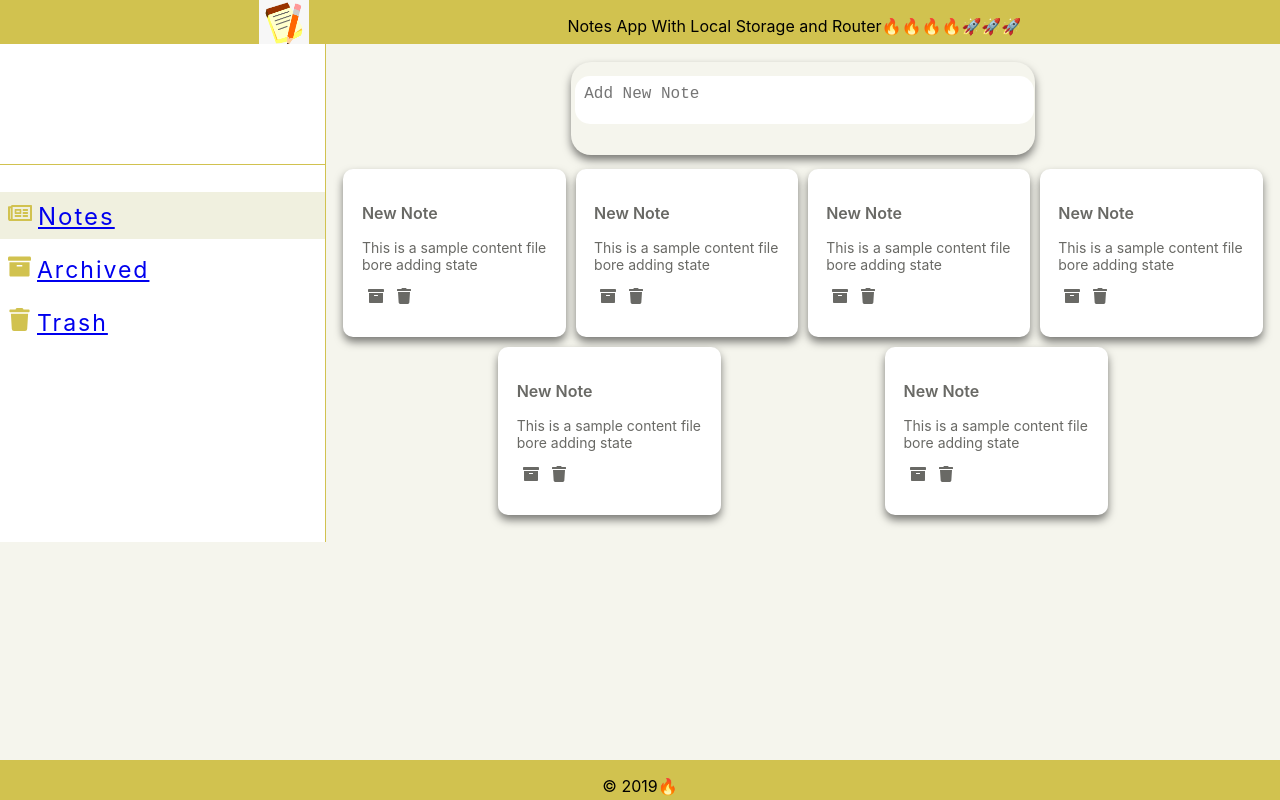
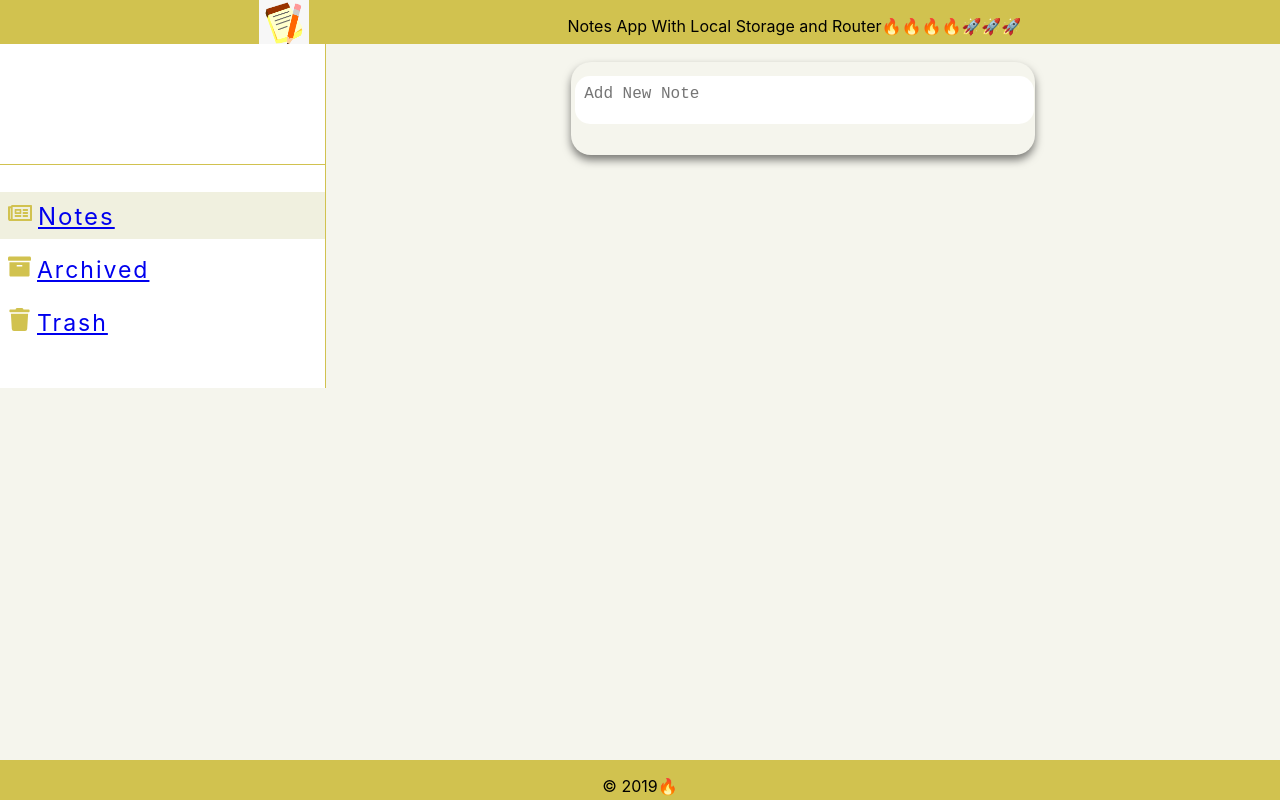
Before and after one commit to dfrempah/react-notes-app, a React (Create React App) app: page / in a window 1280 px wide. Built offline with nearby package versions, Linux system fonts and the light colour scheme.

Commit message:
added note creation and dynamic rendering in different pages

```diff
--- a/package.json
+++ b/package.json
@@ -7,7 +7,9 @@
     "react-dom": "^16.9.0",
     "react-icons": "^3.7.0",
     "react-router-dom": "^5.1.2",
-    "react-scripts": "3.1.2"
+    "react-scripts": "3.1.2",
+    "uniqid": "^5.0.3",
+    "uuid": "^3.3.3"
   },
   "scripts": {
     "start": "react-scripts start",
--- a/src/Pages/Archived.js
+++ b/src/Pages/Archived.js
@@ -1,16 +1,34 @@
-import React from "react";
+import React, { useContext } from "react";
+import uniqid from "uniqid";
 import { GoFile } from "react-icons/go";
+import { Note } from "../components/Note";
+import { NotesContext } from "../context/Index";
 
-export const Archived = () => (
+export const Archived = () => {
+  const { notes } = useContext(NotesContext);
+  const archived = [];
+  console.log(notes);
+
+  notes.map(note => {
+    if (note.archived) {
+      archived.push(note);
+    }
+  });
+
+  return (
     <div className="pages-page">
       <div className="pages-heading">
         <h3>Archives</h3>
       </div>
+
       <div className="pages-content">
+        {JSON.stringify(notes)}
         <GoFile size="70px" className="pages-center-icon" />
         <p style={{ textAlign: "center" }}>
           Archives Empty, add notes to archives to get started!
         </p>
       </div>
+      {JSON.stringify(archived)}
     </div>
   );
+};
--- a/src/Pages/Notes.js
+++ b/src/Pages/Notes.js
@@ -1,18 +1,37 @@
-import React from "react";
+import React, { useContext } from "react";
+import uniqid from "uniqid";
+import { NotesContext } from "../context/Index";
 import { Note } from "../components/Note";
 import { TextArea } from "../components/TextArea";
 
 export const Notes = () => {
+  const { notes } = useContext(NotesContext);
+
+  const onArchiveButtonClick = index => {
+    console.log(index + " archived");
+    // console.log(+"archived");
+  };
+
+  const onTrashButtonClick = index => {
+    console.log(index + " Trashed");
+  };
   return (
     <div>
-      <div className="text-holder">{<TextArea />}</div>
+      <div className="text-holder">
+        <TextArea />
+      </div>
+
       <div className="note-holder">
-        <Note />
-        <Note />
-        <Note />
-        <Note />
-        <Note />
-        <Note />
+        {notes.map(note => (
+          <Note
+            title={note.title}
+            content={note.content}
+            key={note.key}
+            index={note.key}
+            onArchive={onArchiveButtonClick}
+            onTrash={onTrashButtonClick}
+          />
+        ))}
       </div>
     </div>
   );
--- a/src/components/Note.js
+++ b/src/components/Note.js
@@ -1,18 +1,18 @@
 import React from "react";
 import { FaTrash, FaArchive } from "react-icons/fa";
 
-export const Note = () => {
+export const Note = props => {
   return (
     <div className="note-card">
-      <p>New Note</p>
-      <p>This is a sample content file bore adding state</p>
+      <p>{props.title}</p>
+      <p>{props.content}</p>
       <div className="card-buttons">
-        <button>
+        <button onClick={() => props.onArchive(props.index)}>
           <span>
             <FaArchive />
           </span>
         </button>
-        <button>
+        <button onClick={() => props.onTrash(props.index)}>
           <span>
             <FaTrash />
           </span>
--- a/src/components/SideBar.js
+++ b/src/components/SideBar.js
@@ -1,10 +1,7 @@
 import React, { useContext } from "react";
 import { FaRegNewspaper, FaArchive, FaTrash } from "react-icons/fa";
 import { SettingsContext } from "../context/Index";
-import { BrowserRouter as Router, Route, Link, Switch } from "react-router-dom";
-import { Archived } from "../Pages/Archived";
-import { Trash } from "../Pages/Trash";
-import { Notes } from "../Pages/Notes";
+import { Link } from "react-router-dom";
 
 export const SideBar = () => {
   const settings = useContext(SettingsContext);
--- a/src/components/TextArea.js
+++ b/src/components/TextArea.js
@@ -1,28 +1,37 @@
-import React, { useState } from "react";
+import React, { useState, useContext } from "react";
+import uniqid from "uniqid";
 import { Button } from "./Button";
+import { NotesContext } from "../context/Index";
 
 export const TextArea = () => {
   const [isFocused, setIsFocused] = useState(false);
   const [content, setContent] = useState(undefined);
   const [title, setTitle] = useState(undefined);
-  // const notes = useRef(null)
+  const { notes, addNote } = useContext(NotesContext);
 
   const handleFocus = () => {
-    console.log(isFocused);
     setIsFocused(true);
-    console.log(isFocused);
-  };
-
-  const handleBlur = () => {
-    //nothing
   };
 
   const onCloseButtonClick = () => {
-    console.log("I have been clicked");
     if (content !== undefined || title !== undefined) {
-      console.log("create card");
+      saveNow();
     }
     setIsFocused(false);
+    setContent(undefined);
+    setTitle(undefined);
+    setIsFocused(false);
+  };
+
+  const saveNow = () => {
+    const newNote = {
+      title,
+      content,
+      archived: true,
+      trashed: false,
+      key: uniqid()
+    };
+    addNote([...notes, newNote]);
   };
 
   return (
@@ -32,7 +41,6 @@ export const TextArea = () => {
           <div className="text-title">
             <textarea
               onFocus={handleFocus}
-              onBlur={handleBlur}
               className="double-title"
               value={title}
               onChange={event => setTitle(event.target.value)}
@@ -43,7 +51,6 @@ export const TextArea = () => {
           <div className="text-content">
             <textarea
               onFocus={handleFocus}
-              onBlur={handleBlur}
               value={content}
               onChange={event => setContent(event.target.value)}
               placeholder="Enter note here..."
@@ -56,7 +63,6 @@ export const TextArea = () => {
         <div className="singleton">
           <textarea
             onFocus={handleFocus}
-            onBlur={handleBlur}
             className={isFocused ? "textarea-focused" : "textarea"}
             value={content}
             onChange={event => setContent(event.target.value)}
--- a/src/context/Index.js
+++ b/src/context/Index.js
@@ -3,3 +3,9 @@ export {
   Provider as SettingsContextProvider,
   Consumer as SettingsContextConsumer
 } from "./SettingsContext";
+
+export {
+  Consumer as NotesContextConsumer,
+  Context as NotesContext,
+  Provider as NotesContextProvider
+} from "./NotesContext";
--- a/src/context/NotesContext.js
+++ b/src/context/NotesContext.js
@@ -0,0 +1,18 @@
+import React, { useState } from "react";
+
+export const Context = React.createContext({});
+
+export const Provider = props => {
+  const [notes, addNote] = useState([]);
+
+  const notesContext = {
+    notes,
+    addNote
+  };
+
+  return (
+    <Context.Provider value={notesContext}>{props.children}</Context.Provider>
+  );
+};
+
+export const Consumer = Context.Consumer;
--- a/src/context/SettingsContext.js
+++ b/src/context/SettingsContext.js
@@ -1,6 +1,6 @@
 import React, { useState } from "react";
 
-export const Context = React.createContext({ A: "we this" });
+export const Context = React.createContext({});
 
 export const Provider = props => {
   const { sidebar, colorTheme, activeNav, children } = props;
```
Also changed, not shown: src/App.js (+4 -3 lines), 1 other file (tests, documents, lock files or other folders). Lines whose indentation alone changed are shown as unchanged.
